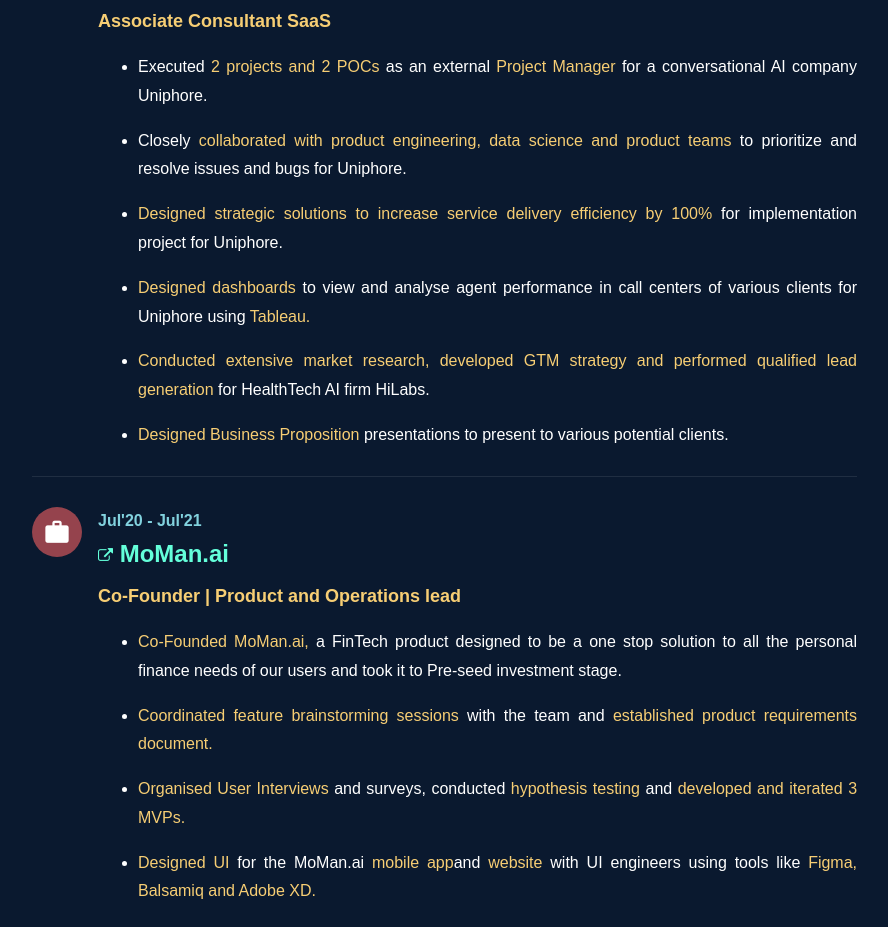
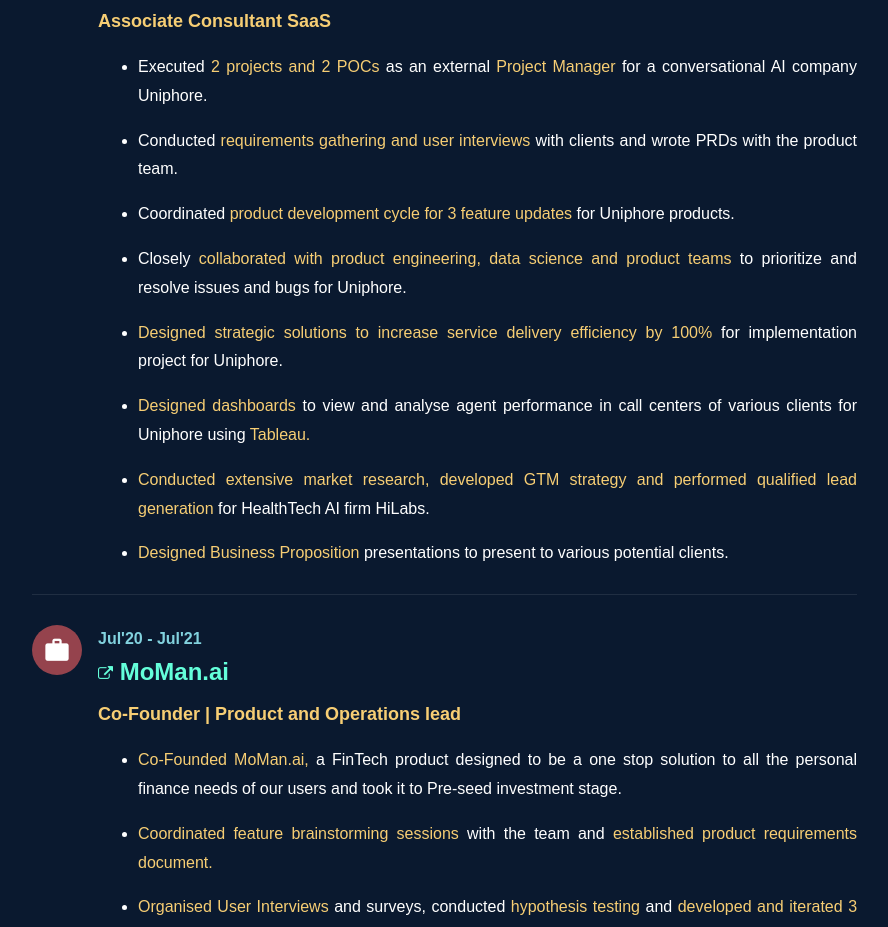
Before and after one commit to shashprem/personal-website, a plain HTML site: page index.html in a window 1280 px wide. Shown: the part 1946-2873 px from the top of the page, without its empty margins (338-1226 px from the left). Drawn offline with Linux system fonts and the light colour scheme; files whose address does not match are found by name.

Commit message:
Update index.html

```diff
--- a/index.html
+++ b/index.html
@@ -301,6 +301,8 @@
 								<span class="position">Associate Consultant SaaS</span>
 								<p>
 									<ul><li style="text-align: justify;">Executed <span style="color: #f7ce74;">2 projects and 2 POCs </span>as an external <span style="color: #f7ce74;">Project Manager </span> for a conversational AI company Uniphore.</li></ul>
+									<ul><li style="text-align: justify;">Conducted <span style="color: #f7ce74;">requirements gathering and user interviews </span>with clients and wrote PRDs with the product team.</li></ul>
+									<ul><li style="text-align: justify;">Coordinated <span style="color: #f7ce74;">product development cycle for 3 feature updates </span>for Uniphore products.</li></ul>
 										<ul><li style="text-align: justify;">Closely <span style="color: #f7ce74;">collaborated with product engineering, data science and product teams </span> to prioritize and resolve issues and bugs for Uniphore.</li></ul>
 									<!--<ul><li style="text-align: justify;">Created multiple Data visualisation Dashboards in Tableau to take correct business actions at the right time.</li></ul>-->
 									<ul><li style="text-align: justify;"><span style="color: #f7ce74;">Designed strategic solutions to increase service delivery efficiency by 100% </span>for implementation project for Uniphore.</li></ul>
```
